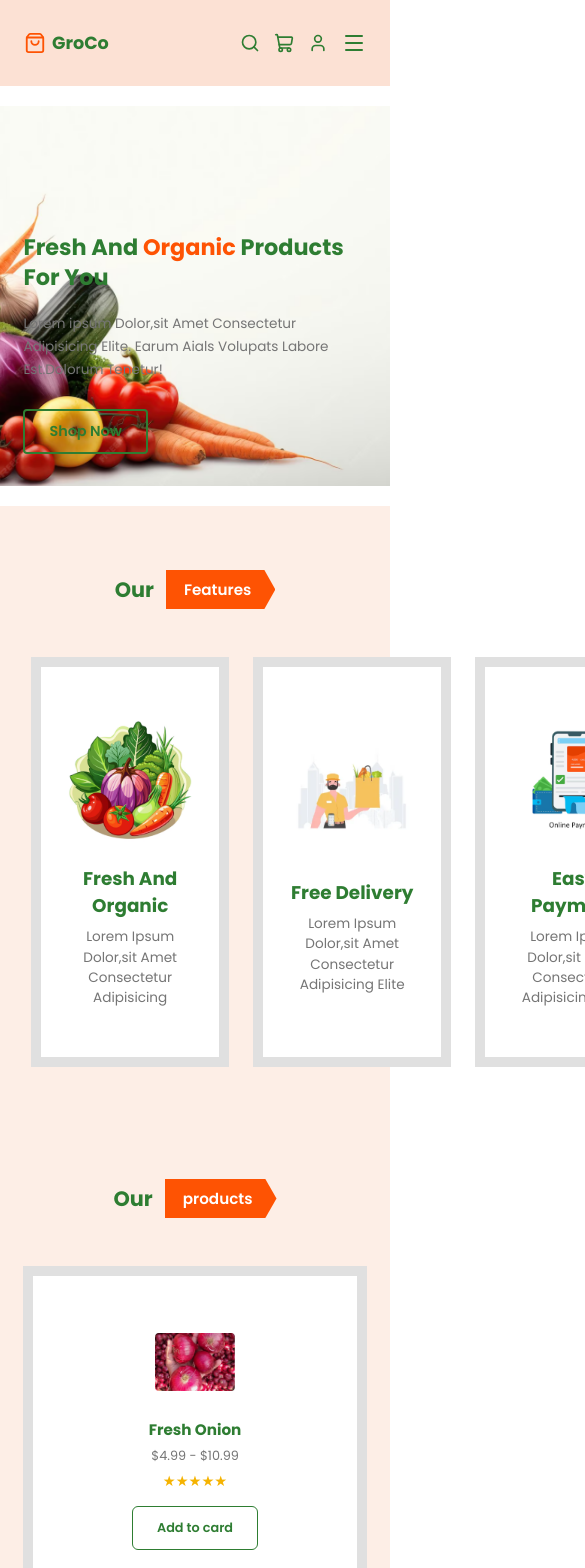
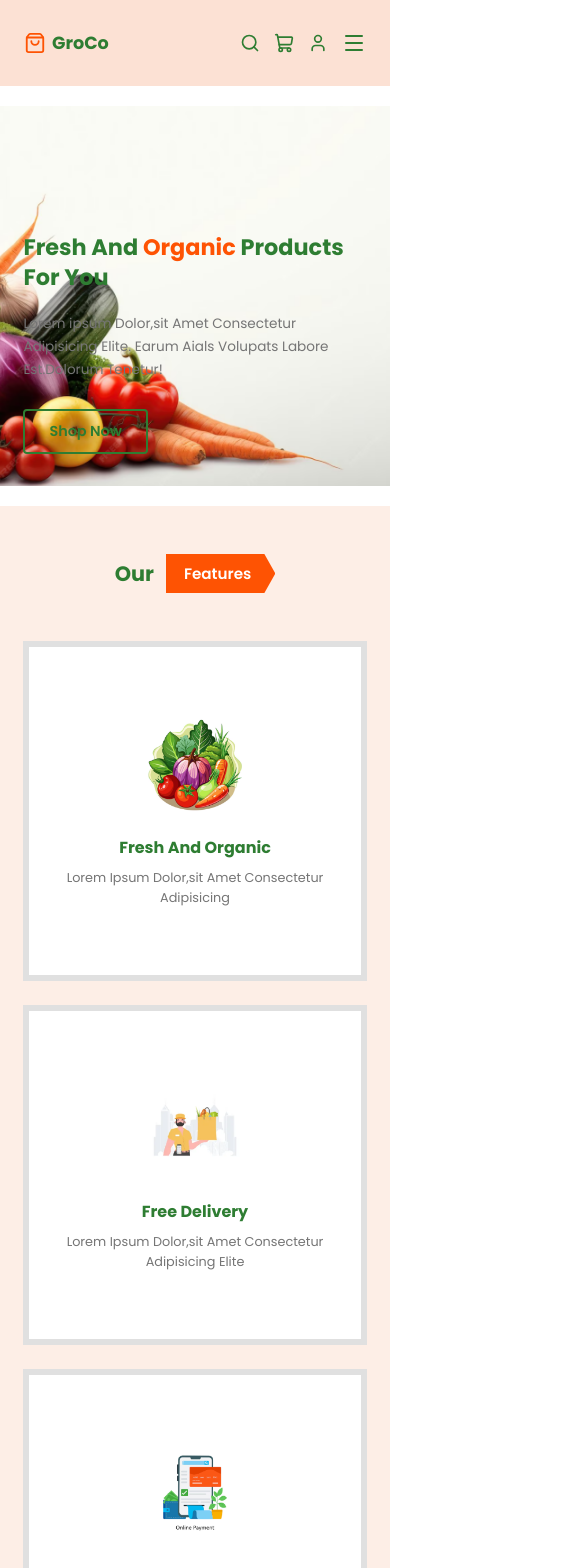
Before and after one commit to sundhar1704/ecommerce-web, a React (Vite) app: page / in a window 390 px wide. Shown: the top 1568 px of the page, 585 px wide, since content can reach past the window. Built offline with nearby package versions, Linux system fonts and the light colour scheme.

Commit message:
Fix Features section mobile responsiveness - add missing media queries

```diff
--- a/src/components/layout/Features.css
+++ b/src/components/layout/Features.css
@@ -60,3 +60,38 @@
 }
 
 /* ---------- Media Queries ---------- */
+
+@media (max-width: 992px) {
+  .features-grid {
+    grid-template-columns: repeat(2, 1fr);
+  }
+}
+
+@media (max-width: 768px) {
+  .features-grid {
+    grid-template-columns: 1fr;
+  }
+  .feature-card {
+    height: 380px;
+  }
+}
+
+@media (max-width: 480px) {
+  .features {
+    padding: 48px 6%;
+  }
+  .feature-card {
+    height: 340px;
+    border-width: 6px;
+  }
+  .feature-icon-img {
+    width: 100px;
+    height: 100px;
+  }
+  .feature-card h3 {
+    font-size: 1rem;
+  }
+  .feature-card p {
+    font-size: 0.8rem;
+  }
+}
```
